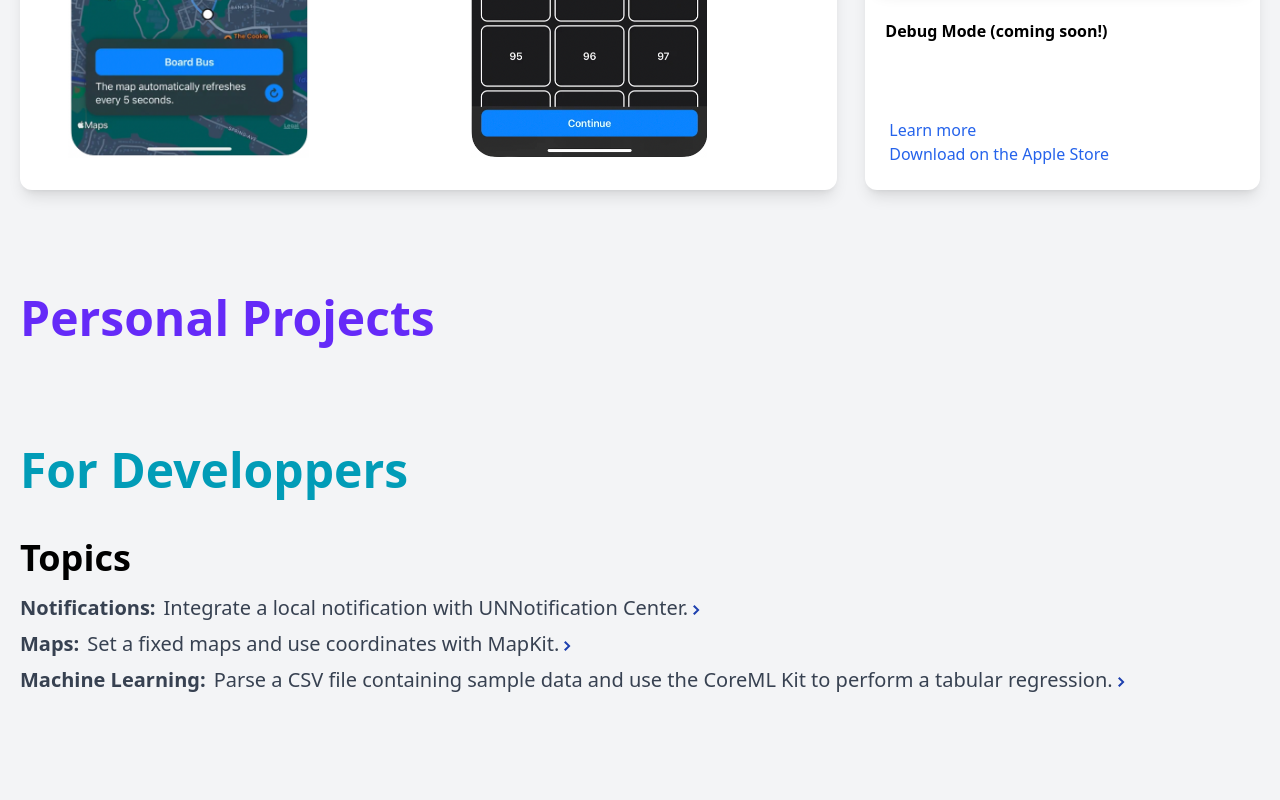
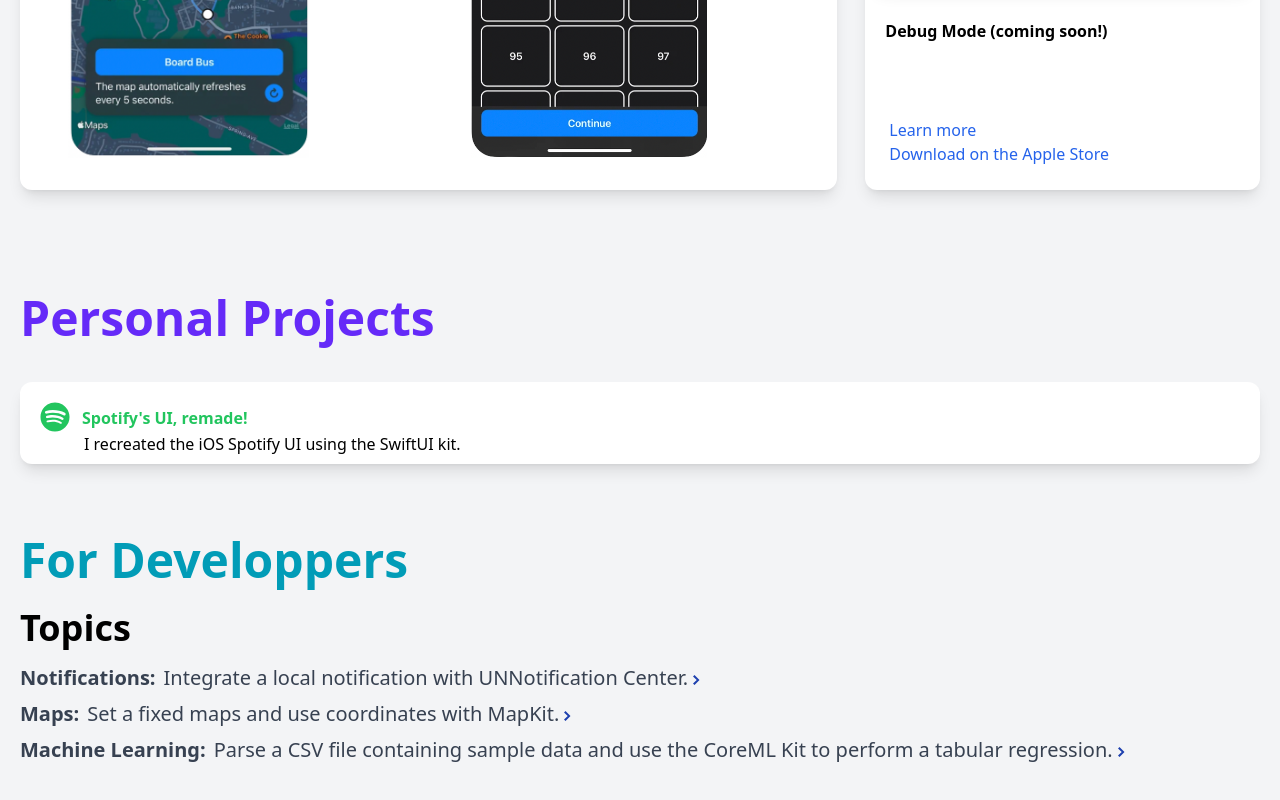
Before and after one commit to tommytrg297/MyWebsite, a React (Create React App) app: page / in a window 1280 px wide. Shown: the part 1624-2424 px from the top of the page. Built offline with nearby package versions, Linux system fonts and the light colour scheme.

Commit message:
Working on Personal Projects

```diff
--- a/src/App.js
+++ b/src/App.js
@@ -5,7 +5,7 @@
 import Card from "./components/Card";
 import Skills from "./components/Skills";
 import ShuttleTracker from "./components/ShuttleTracker";
-import personalProjects from "./components/personalProjects";
+import PersonalProjects from "./components/personalProjects";
 import ForDevs from "./components/forDevs";
 
 
@@ -34,15 +34,15 @@
             Personal Projects
         </p>
 
-        <div className = "py-5">
-          <personalProjects/>
+        <div className = "py-10">
+          <PersonalProjects/>
         </div>
 
-        <p className="text-md sm:text-5xl text-[#019cb7] text-left font-semibold  pt-16 ">
+        <p className="text-md sm:text-5xl text-[#019cb7] text-left font-semibold  pt-8 ">
             For Developpers
         </p>
 
-        <div className = " py-10">
+        <div className = " py-5">
         <ForDevs/>
         </div>
 
--- a/src/components/Card.js
+++ b/src/components/Card.js
@@ -29,12 +29,12 @@
                              <span class class = "sr-only">Github</span>
                     </a>
 
-                    <a className="text-xl m-1 p-1 sm:m-2 sm:p-2 text-teal-500 hover:bg-green-500 rounded-full
+                    <a className="text-xl m-1 p-1 sm:m-2 sm:p-2 text-teal-500 hover:bg-green-700 rounded-full
                             hover:text-white transition-colors duration-300" href="https://github.com/TruongTommy99">
                             <FaEnvelope />
                              <span class class = "sr-only">Email</span>
                     </a>
-                    <a className="text-xl m-1 p-1 sm:m-2 sm:p-2  text-blue-600 hover:bg-green-500 rounded-full
+                    <a className="text-xl m-1 p-1 sm:m-2 sm:p-2  text-blue-600 hover:bg-blue-400 rounded-full
                             hover:text-white transition-colors duration-300" href="https://www.linkedin.com/in/tommy-tr/">
                             <FaLinkedin />
                              <span class class = "sr-only">LinkedIn</span>
--- a/src/components/personalProjects.js
+++ b/src/components/personalProjects.js
@@ -1,18 +1,37 @@
 import React from "react";
+import {FaSpotify,FaPython} from "react-icons/fa";
+import BSDiscord from "react-icons/bs";
+
+
 
 function personalProjects() {
 
 return (
-    <div className="grid grid-rows-3" >
-
+    <div className="grid " >
         <div className=" bg-white shadow-lg rounded-xl p-2 ">
 
-        <p className="text-blue-700">
-            PUSHING P </p>
+        {/** SPOTIFY UI*/}
+        <div className = "flex">
+           <div className = "pl-3 pt-3"><FaSpotify size={30} className = "text-green-500"/> </div>
+            <p className="pl-3 pt-4 font-semibold text-green-500">Spotify's UI, remade!</p>
+        </div>
+        <p className=" pl-14">
+            I recreated the iOS Spotify UI using the SwiftUI kit.
+        </p>
+
+
+
+
+
+
+
+
+
+
+
+
 
         </div>
-
-
     </div>
 )
 }
```
Also changed, not shown: src/images/python.svg.png (added).
